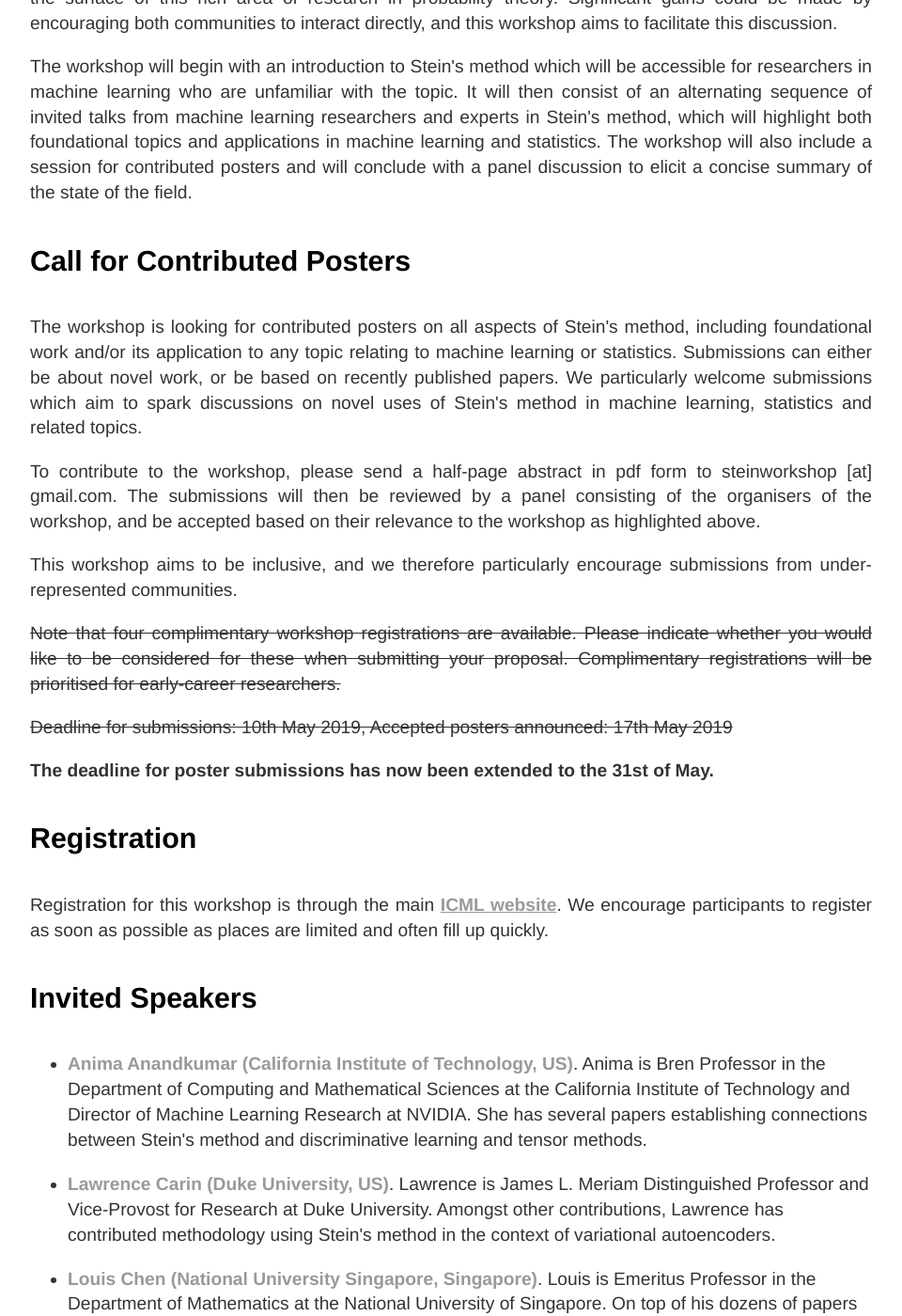
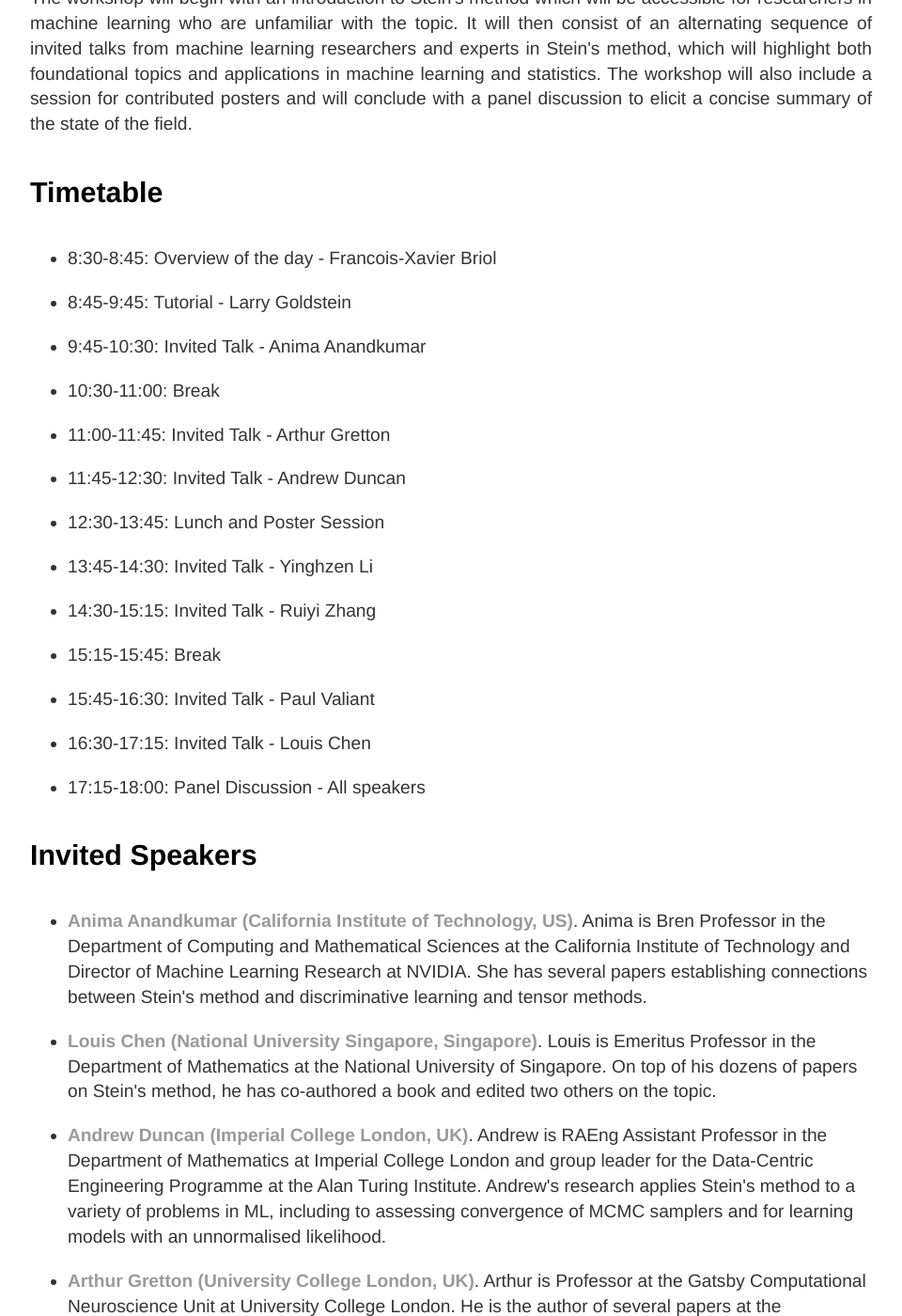
Before and after one commit to steinworkshop/steinworkshop.github.io, a Jekyll site: the page built from index.html, in a window 1280 px wide and 1400 px high, scrolled down 917 px. Shown: the whole window at 94% size, without its empty margins (160-1120 px from the left). Built offline with Jekyll 4.4.1, drawn with Linux system fonts in a browser that asks for light colours; some of the changed text lies outside the part shown.

Commit message:
timetable

```diff
--- a/index.html
+++ b/index.html
@@ -8,7 +8,6 @@ title: ICML Workshop on Stein's Method
 			<h4>International Conference on Machine Learning 2019</h4>
 			<p><strong>Date:</strong> Saturday 15th June 2019.</p>
 			<p><strong>Location:</strong> Long Beach Convention Center.</p>
-			<p><strong>Deadline for Posters:</strong> Extended to 31st May.</p>
 
 		</div>
 
@@ -23,31 +22,28 @@ title: ICML Workshop on Stein's Method
 </div>
 
 
-
 <div class="blurb">
 
-	<h4> Call for Contributed Posters </h4>
-	<p>The workshop is looking for contributed posters on all aspects of Stein's method, including foundational work and/or its application to any topic relating to machine learning or statistics. Submissions can either be about novel work, or be based on recently published papers. We particularly welcome submissions which aim to spark discussions on novel uses of Stein's method in machine learning, statistics and related topics.</p>
+	<h4> Timetable </h4>
 
-	<p>To contribute to the workshop, please send a half-page abstract in pdf form to steinworkshop [at] gmail.com. The submissions will then be reviewed by a panel consisting of the organisers of the workshop, and be accepted based on their relevance to the workshop as highlighted above.</p>
-
-	<p>This workshop aims to be inclusive, and we therefore particularly encourage submissions from under-represented communities.</p>
-
-	<p><s>Note that four complimentary workshop registrations are available. Please indicate whether you would like to be considered for these when submitting your proposal. Complimentary registrations will be prioritised for early-career researchers.</s></p>
-
-	<p><s>Deadline for submissions: 10th May 2019,      Accepted posters announced: 17th May 2019</s></p>
-
-
-	<p><strong>The deadline for poster submissions has now been extended to the 31st of May. </strong></p>
+	<ul>
+		<li>8:30-8:45: Overview of the day - Francois-Xavier Briol</li>
+		<li>8:45-9:45: Tutorial - Larry Goldstein</li>
+		<li>9:45-10:30: Invited Talk - Anima Anandkumar</li>
+		<li>10:30-11:00: Break</li>
+		<li>11:00-11:45: Invited Talk - Arthur Gretton</li>
+		<li>11:45-12:30: Invited Talk - Andrew Duncan</li>
+		<li>12:30-13:45: Lunch and Poster Session</li>
+		<li>13:45-14:30: Invited Talk - Yinghzen Li</li>
+		<li>14:30-15:15: Invited Talk - Ruiyi Zhang</li>
+		<li>15:15-15:45: Break</li>
+		<li>15:45-16:30: Invited Talk - Paul Valiant</li>
+		<li>16:30-17:15: Invited Talk - Louis Chen</li>
+		<li>17:15-18:00: Panel Discussion - All speakers</li>
+	</ul>
 
 </div>
 
-<div class="blurb">
-
-	<h4> Registration </h4>
-	<p>Registration for this workshop is through the main <strong><a href="https://icml.cc/"> ICML website</a></strong>. We encourage participants to register as soon as possible as places are limited and often fill up quickly.</p>
-
-</div>
 
 <div class="blurb">
 
@@ -57,8 +53,6 @@ title: ICML Workshop on Stein's Method
 
 		<li> <strong><a href="http://tensorlab.cms.caltech.edu/users/anima/"> Anima Anandkumar (California Institute of Technology, US)</a></strong>. Anima is Bren Professor in the Department of Computing and Mathematical Sciences at the California Institute of Technology and Director of Machine Learning Research at NVIDIA. She has several papers establishing connections between Stein's method and discriminative learning and tensor methods.</li>
 
-		<li> <strong><a href="http://people.ee.duke.edu/~lcarin/"> Lawrence Carin (Duke University, US)</a></strong>. Lawrence is James L. Meriam Distinguished Professor and Vice-Provost for Research at Duke University. Amongst other contributions, Lawrence has contributed methodology using Stein's method in the context of variational autoencoders. </li>
-
 		<li> <strong><a href="http://www.math.nus.edu.sg/~lhychen/"> Louis Chen (National University Singapore, Singapore)</a></strong>. Louis is Emeritus Professor in the Department of Mathematics at the National University of Singapore. On top of his dozens of papers on Stein's method, he has co-authored a book and edited two others on the topic.</li>
 
 		<li> <strong><a href="https://www.turing.ac.uk/people/researchers/andrew-duncan"> Andrew Duncan (Imperial College London, UK)</a></strong>. Andrew is RAEng Assistant Professor in the Department of Mathematics at Imperial College London and group leader for the Data-Centric Engineering Programme at the Alan Turing Institute. Andrew's research applies Stein's method to a variety of problems in ML, including to assessing convergence of MCMC samplers and for learning models with an unnormalised likelihood.</li>
@@ -67,12 +61,20 @@ title: ICML Workshop on Stein's Method
 
 		<li> <strong><a href="http://yingzhenli.net/home/en/"> Yingzhen Li (Microsoft Research Cambridge, UK)</a></strong>. Yingzhen is a researcher at Microsoft Research Cambridge, where she works on Bayesian deep learning including graphical models, fast inference methods and uncertainty estimates for downstream tasks. She is particularly interested in connections between Stein's method and gradient estimators for implicit models.  </li>
 
-		<li> <strong><a href="https://search.usi.ch/en/people/f8960de6d60dd08a79b6c1eb20b7442b/mira-antonietta"> Antonietta Mira (USI, Switzerland)</a></strong>. Antonietta is Professor of Statistics and Director of the Data Science Lab at Universita della Svizzera Italiana. Her research focuses on Bayesian statistics and Monte Carlo methods. She is particularly interested in connections between Stein's method and the construction of control variates for Monte Carlo variance reduction. </li>
+		<li> <strong><a href="http://cs.brown.edu/~pvaliant/"> Paul Valiant (Brown University, US)</a></strong>. Paul is assistant professor in the department of Computer Science at Brown. He has contributed methodology on particle-based variational inference, and is particular interested in connections with Stein Variational Gradient Descent.  </li>
 
-
+		<li> <strong><a href="https://users.cs.duke.edu/~ryzhang/"> Ruiyi Zhang (Duke University, US)</a></strong>. Ruiyi is a PhD student in the department of computer science at Duke University. Ruiyi has contributed methodology on particle-based variational inference, and is particular interested in connections with Stein Variational Gradient Descent.  </li>
 
 
 	</ul>
+
+</div>
+
+
+<div class="blurb">
+
+	<h4> Registration </h4>
+	<p>Registration for this workshop is through the main <strong><a href="https://icml.cc/"> ICML website</a></strong>. We encourage participants to register as soon as possible as places are limited and often fill up quickly.</p>
 
 </div>
 
@@ -89,10 +91,27 @@ title: ICML Workshop on Stein's Method
 
 			<li> <strong><a href="http://oates.work/"> Chris J. Oates (Newcastle University, UK)</a></strong>. Chris is Chair in Statistics at Newcastle University, UK, and group leader for the Data-Centric Engineering programme at the Alan Turing Institute, UK. His research interests include using Stein's method for posterior computation in the Bayesian statistical context.</li>
 
-			<li> <strong><a href="https://www.cs.utexas.edu/~lqiang/"> Qiang Liu (UT Austin, US)</a></strong>. Qiang is an associate professor of computer science at UT Austin. His research focuses on probabilistic learning and approximate inference, including application of Stein's method to addressing algorithmic challenges in approximate inference and learning.</li>
+			<li> <strong><a href="https://www.cs.utexas.edu/~lqiang/"> Qiang Liu (UT Austin, US)</a></strong>. Qiang is an assistant professor of computer science at UT Austin. His research focuses on probabilistic learning and approximate inference, including application of Stein's method to addressing algorithmic challenges in approximate inference and learning.</li>
 
 			<li> <strong><a href="https://dornsife.usc.edu/larry-goldstein/"> Larry Goldstein (University of Southern California, US)</a></strong>. Larry is Professor of Mathematics at the University of Southern California. His research interests center on Stein's method for distributional approximation and its applications in high dimensional statistical contexts. He is co-author of the 2010 Springer text on 'Normal approximation by Stein's method'.</li>
 	</ul>
 
 
 </div>
+
+
+<div class="blurb">
+
+	<h4> Call for Contributed Posters </h4>
+
+	<p>The deadline for submissions has now closed </p>
+
+	<p><s>The workshop is looking for contributed posters on all aspects of Stein's method, including foundational work and/or its application to any topic relating to machine learning or statistics. Submissions can either be about novel work, or be based on recently published papers. We particularly welcome submissions which aim to spark discussions on novel uses of Stein's method in machine learning, statistics and related topics.</s></p>
+
+	<p><s>To contribute to the workshop, please send a half-page abstract in pdf form to steinworkshop [at] gmail.com. The submissions will then be reviewed by a panel consisting of the organisers of the workshop, and be accepted based on their relevance to the workshop as highlighted above.</s></p>
+
+	<p><s>This workshop aims to be inclusive, and we therefore particularly encourage submissions from under-represented communities.</s></p>
+
+	<p><s>Note that four complimentary workshop registrations are available. Please indicate whether you would like to be considered for these when submitting your proposal. Complimentary registrations will be prioritised for early-career researchers.</s></p>
+
+</div>
```
